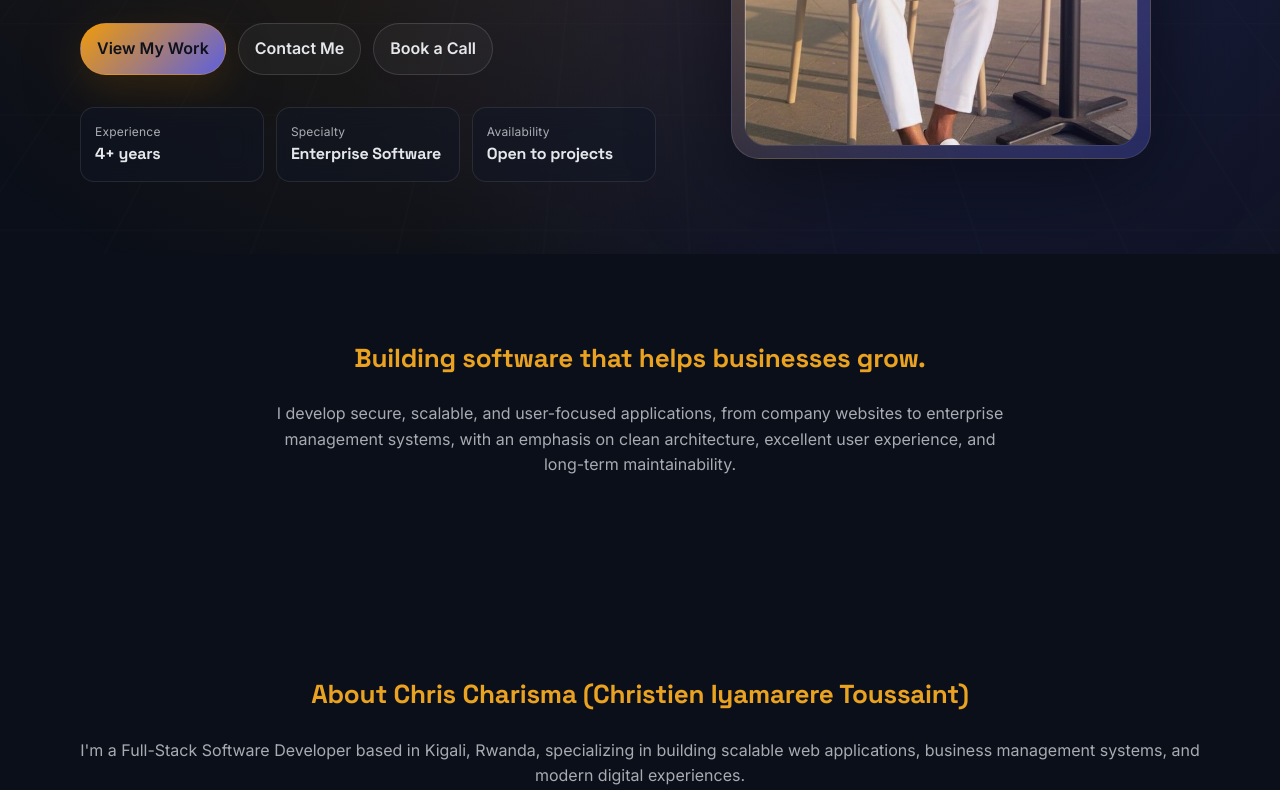
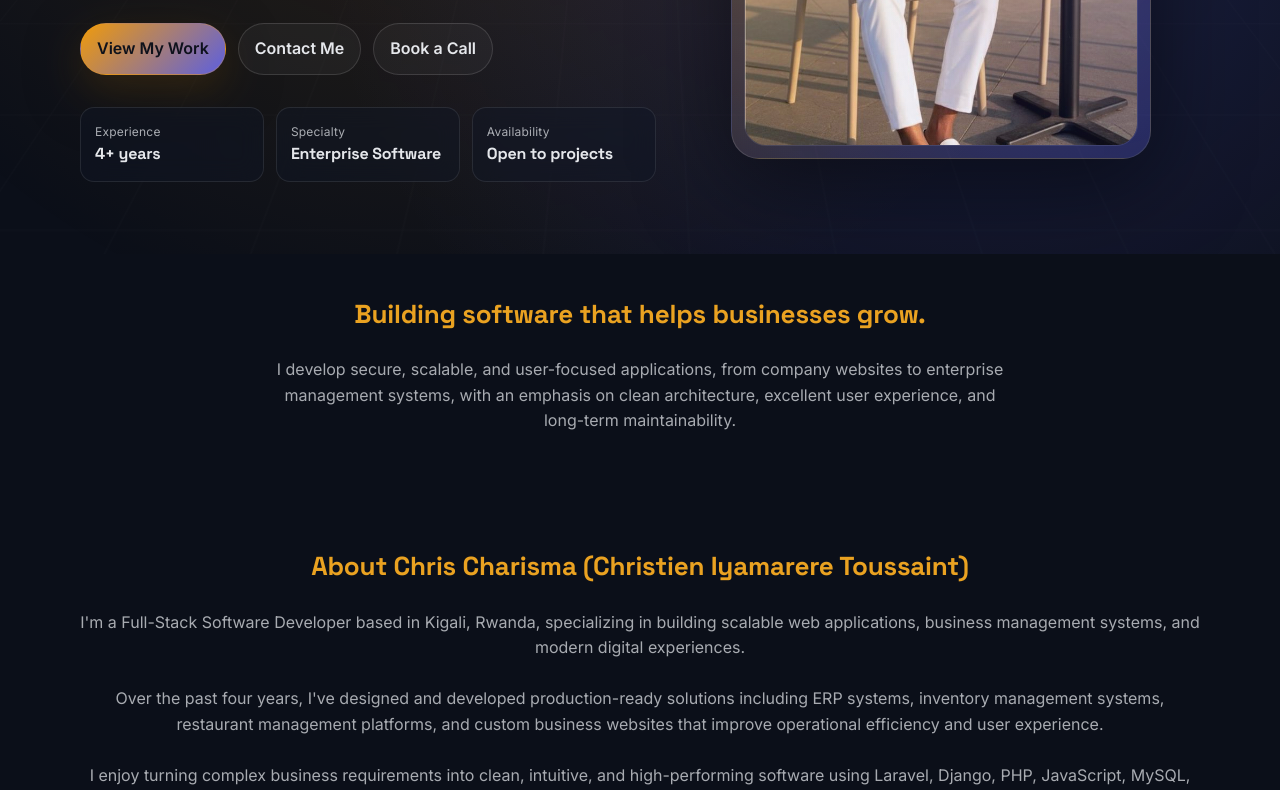
Before and after one commit to kris-charisma/Chris-Charisma.dev, a plain HTML site: page index.html in a window 1280 px wide. Shown: the part 534-1324 px from the top of the page. Drawn offline with Linux system fonts and the light colour scheme.

Commit message:
fix: reduce spacing between summary and about sections

```diff
--- a/styles.css
+++ b/styles.css
@@ -514,6 +514,10 @@ button.btn.btn-ghost[data-email]:hover {
   padding: 84px 0;
 }
 
+#summary {
+  padding: 40px 0 0;
+}
+
 .section-alt {
   background: radial-gradient(800px 500px at 25% 10%, rgba(99, 102, 241, 0.12), transparent 55%),
     rgba(17, 24, 39, 0.35);
```
